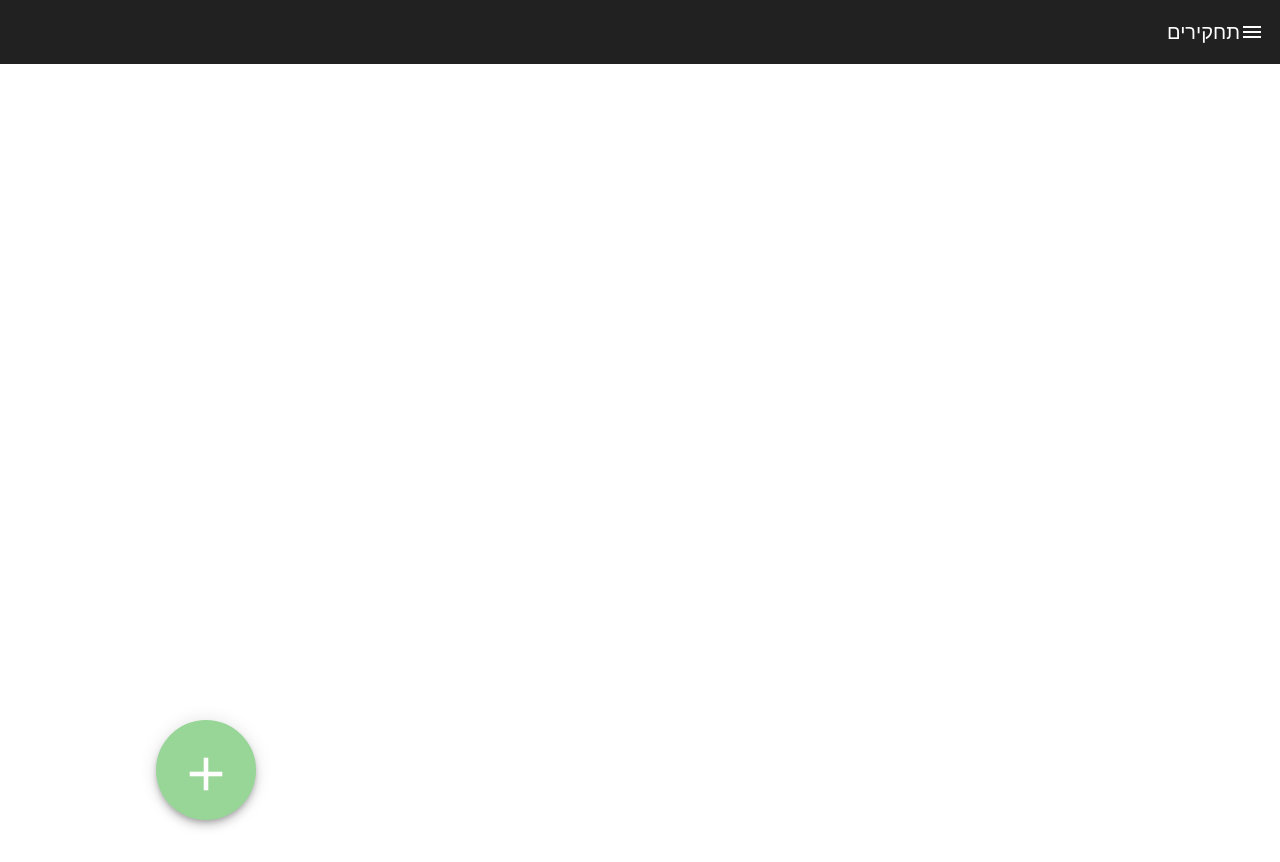
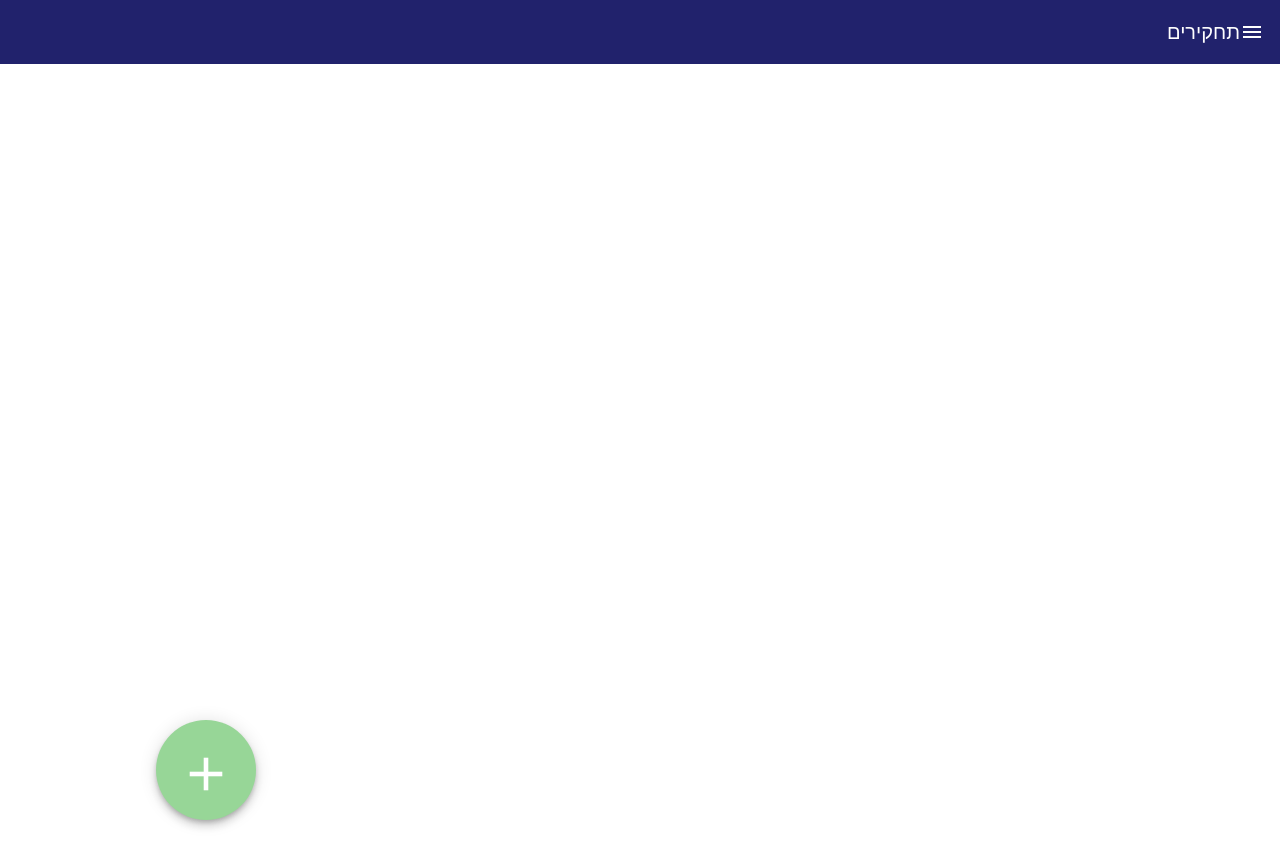
Before and after one commit to nehoray/ReportsSite, an Angular app in the folder ReportsUI/: page / in a window 1280 px wide. Built offline with nearby package versions, Linux system fonts and the light colour scheme.

Commit message:
scrollbar

```diff
--- a/ReportsUI/src/app/toolbar/tool-bar/tool-bar.component.html
+++ b/ReportsUI/src/app/toolbar/tool-bar/tool-bar.component.html
@@ -1,4 +1,4 @@
-<mat-toolbar>
+<mat-toolbar class='toolbar'>
     <mat-icon>menu</mat-icon>
     <span>תחקירים</span>
 </mat-toolbar>
--- a/ReportsUI/src/app/toolbar/tool-bar/tool-bar.component.scss
+++ b/ReportsUI/src/app/toolbar/tool-bar/tool-bar.component.scss
@@ -0,0 +1,3 @@
+.toolbar {
+    background-color: #21226C
+}
--- a/ReportsUI/src/styles.scss
+++ b/ReportsUI/src/styles.scss
@@ -2,3 +2,17 @@
 
 html, body { height: 100%; }
 body { margin: 0; font-family: Roboto, "Helvetica Neue", sans-serif; }
+
+::-webkit-scrollbar-track {
+    -webkit-box-shadow: inset 0 0 6px rgba(141, 138, 138, 0.3);
+    background-color: #f5f5f5;
+}
+
+::-webkit-scrollbar {
+    width: 6px;
+    background-color: #f5f5f5;
+}
+
+::-webkit-scrollbar-thumb {
+    background-color: #8b8b8b;
+}
```
